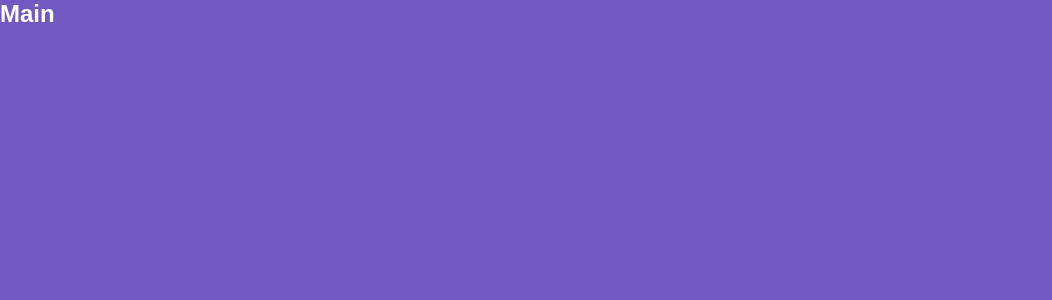
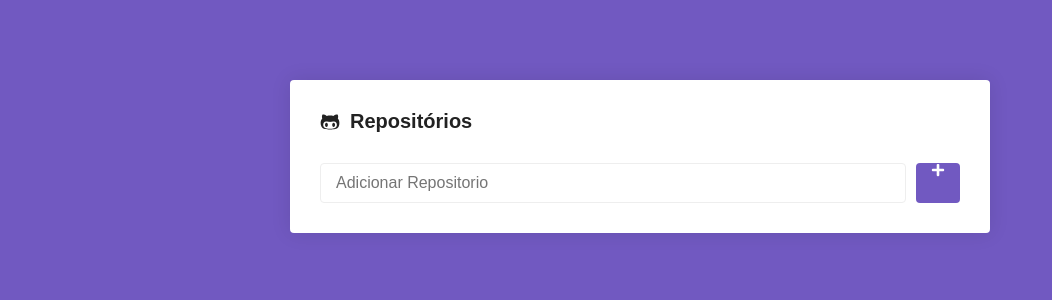
Before and after one commit to tavareshenrique/reactjs-bootcamp7.0, a React (Create React App) app: page / in a window 1280 px wide. Shown: the top 300 px of the page, without its empty margins (0-1052 px from the left). Built offline with nearby package versions, Linux system fonts and the light colour scheme.

Commit message:
Eslizando Main

```diff
--- a/package.json
+++ b/package.json
@@ -5,6 +5,7 @@
   "dependencies": {
     "react": "^16.9.0",
     "react-dom": "^16.9.0",
+    "react-icons": "^3.7.0",
     "react-router-dom": "^5.0.1",
     "react-scripts": "3.0.1",
     "styled-components": "^4.3.2"
--- a/src/pages/Main/index.js
+++ b/src/pages/Main/index.js
@@ -1,7 +1,24 @@
 import React from 'react';
 
-import { Title } from './styles';
+import { FaGithubAlt, FaPlus } from 'react-icons/fa';
+
+import { Container, Form, SubmitButton } from './styles';
 
 export default function Main() {
-  return <Title>Main</Title>;
+  return (
+    <Container>
+      <h1>
+        <FaGithubAlt />
+        Repositórios
+      </h1>
+
+      <Form onSubmit={() => {}}>
+        <input type="text" placeholder="Adicionar Repositorio" />
+
+        <SubmitButton>
+          <FaPlus color="#FFF" size={14} />
+        </SubmitButton>
+      </Form>
+    </Container>
+  );
 }
--- a/src/pages/Main/styles.js
+++ b/src/pages/Main/styles.js
@@ -1,7 +1,49 @@
 import styled from 'styled-components';
 
-export const Title = styled.h1`
-  font-size: 24px;
-  color: #fff;
-  font-family: Arial, Helvetica, sans-serif;
+export const Container = styled.div`
+  max-width: 700px;
+  background: #fff;
+  border-radius: 4px;
+  box-shadow: 0 0 20px rgba(0, 0, 0, 0.1);
+  padding: 30px;
+  margin: 80px auto;
+
+  h1 {
+    font-size: 20px;
+    display: flex;
+    flex-direction: row;
+    align-items: center;
+
+    svg {
+      margin-right: 10px;
+    }
+  }
 `;
+
+export const Form = styled.form`
+  margin-top: 30px;
+  display: flex;
+  flex-direction: row;
+
+  input {
+    flex: 1;
+    border: 1px solid #eee;
+    padding: 10px 15px;
+    border-radius: 4px;
+    font-size: 16px;
+  }
+`;
+
+export const SubmitButton = styled.button.attrs({
+  type: 'submit',
+})`
+  background: #7159c1;
+  border: 0;
+  padding: 0 15px;
+  margin-left: 10px;
+  border-radius: 4px;
+
+  display: flex;
+  justify-content: center;
+  align-content: center;
+`;
```
Also changed, not shown: 1 other file (tests, documents, lock files or other folders).
